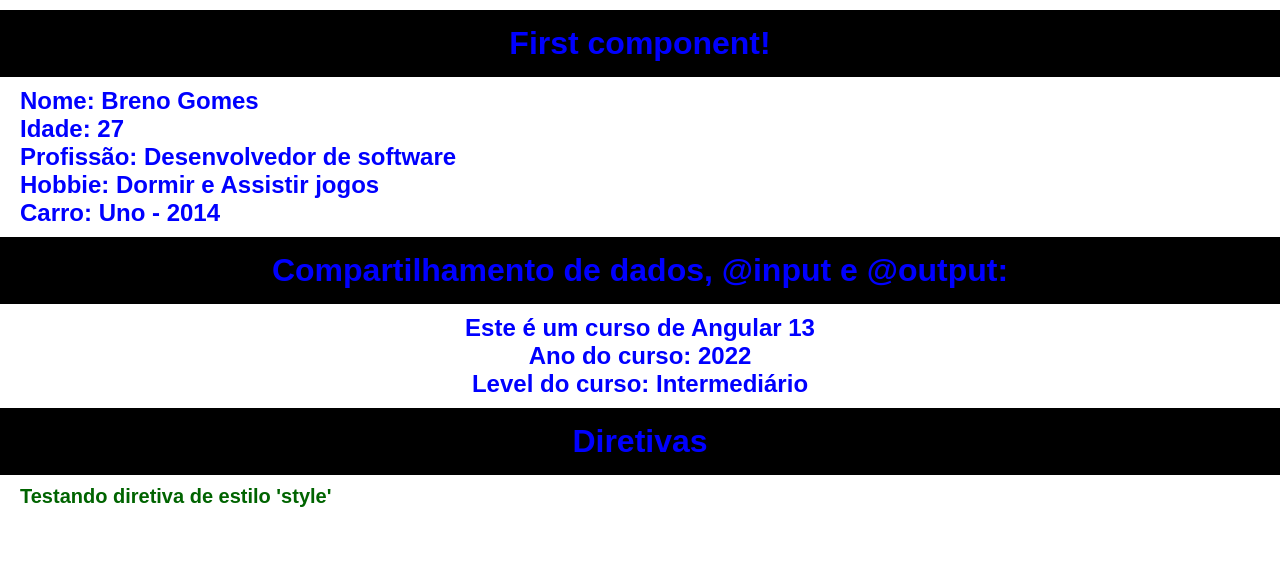
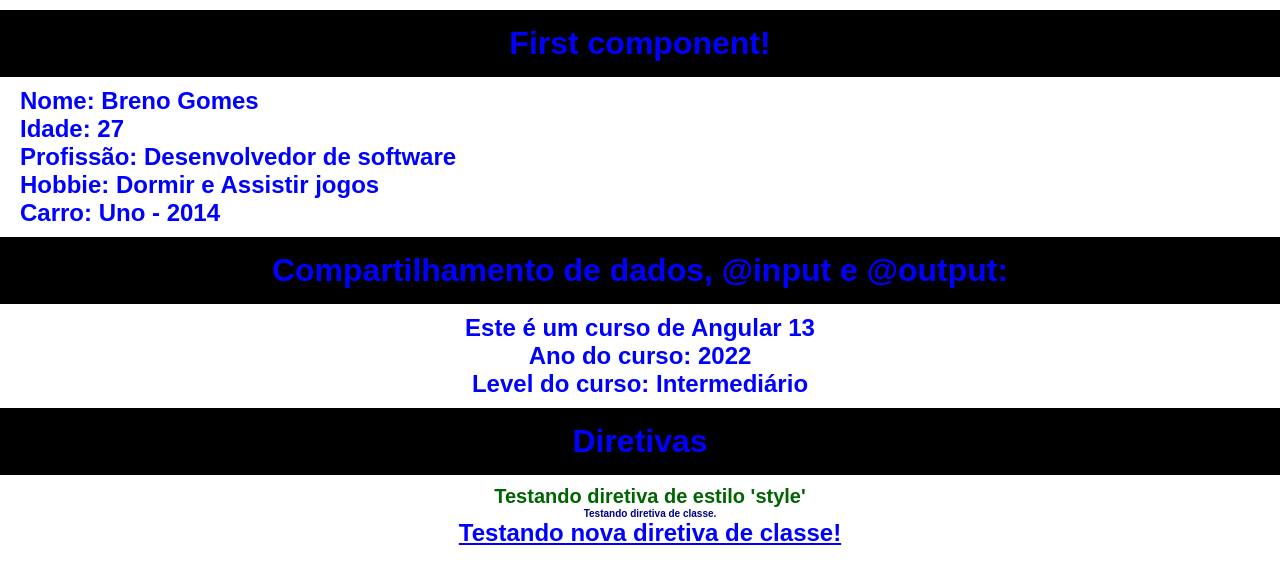
Before and after one commit to BrennoGomez/Angular, an Angular app in the folder curso-angular/: page / in a window 1280 px wide. Shown: the top 584 px of the page. Built offline with nearby package versions, Linux system fonts and the light colour scheme.

Commit message:
feat: class directive

```diff
--- a/curso-angular/src/app/components/directives/directives.component.css
+++ b/curso-angular/src/app/components/directives/directives.component.css
@@ -1,3 +1,16 @@
 h2 {
     margin-left: 20px;
+    text-align: center;
 }
+
+.small-title {
+    font-size: 10px;
+}
+
+.blue-title {
+    color: darkblue;
+}
+
+.underline-title {
+    text-decoration: underline;
+}
--- a/curso-angular/src/app/components/directives/directives.component.html
+++ b/curso-angular/src/app/components/directives/directives.component.html
@@ -1,3 +1,7 @@
 <h1 class="title">Diretivas</h1>
 
 <h2 [ngStyle]="{ 'font-size': size + 'px', 'font-family': font, color: color } ">Testando diretiva de estilo 'style'</h2>
+
+<h2 [ngClass]="classe">Testando diretiva de classe.</h2>
+
+<h2 [ngClass]="underline">Testando nova diretiva de classe!</h2>
--- a/curso-angular/src/app/components/directives/directives.component.ts
+++ b/curso-angular/src/app/components/directives/directives.component.ts
@@ -11,6 +11,10 @@ export class DirectivesComponent implements OnInit {
   font = 'Arial';
   color = 'darkgreen';
 
+  classe = ['blue-title', 'small-title']
+
+  underline = 'underline-title'
+
   constructor() { }
 
   ngOnInit(): void {
```
